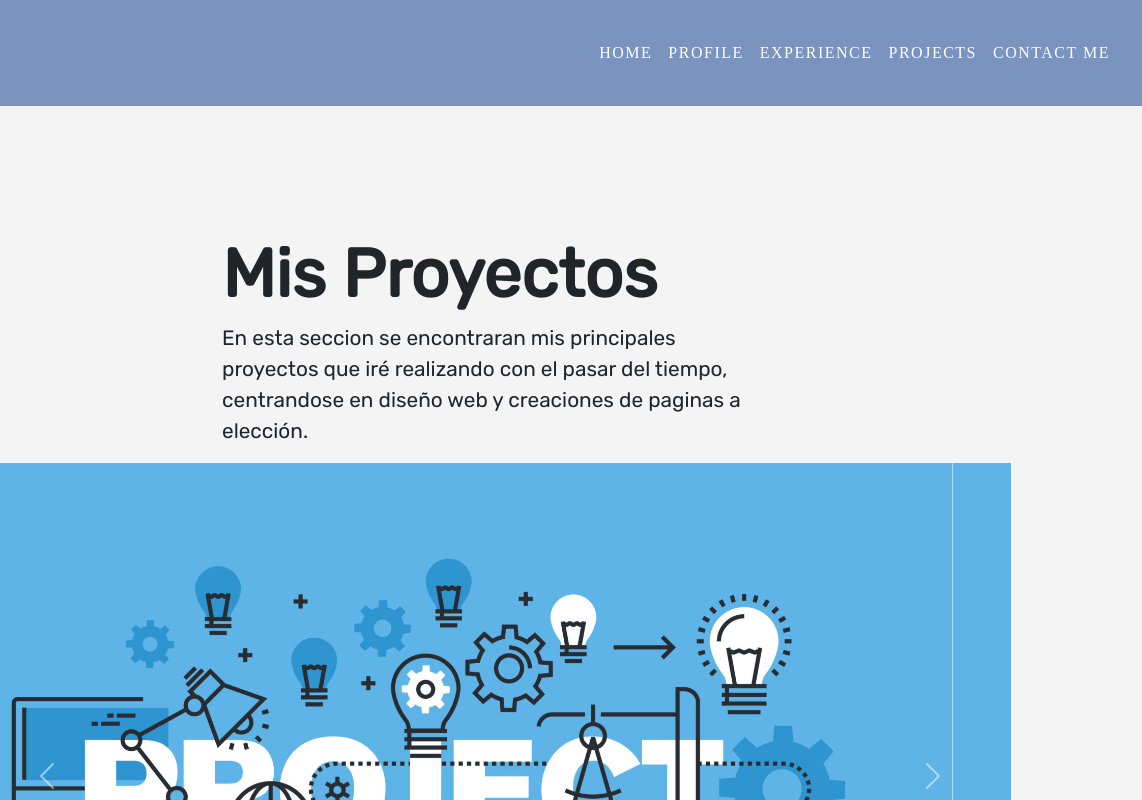
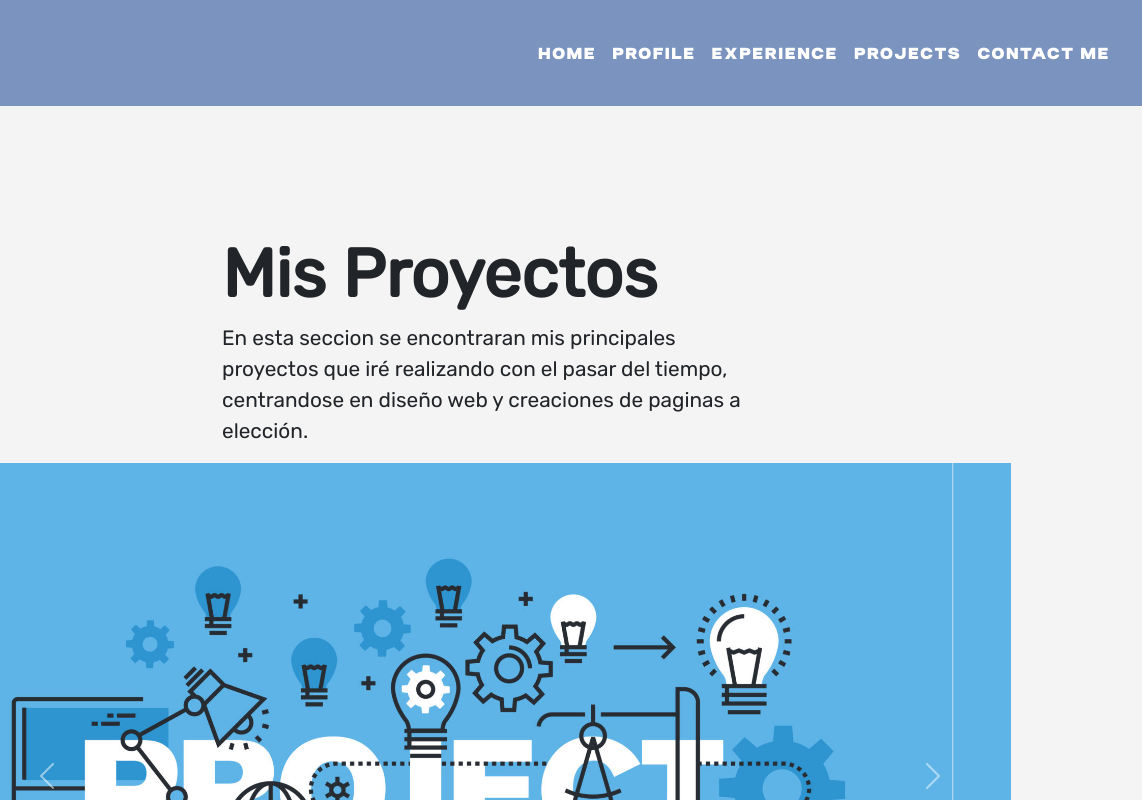
Before and after one commit to MariannOrtiz/Portfolio, a website: page projects.html in a window 1280 px wide. Shown: the top 800 px of the page, 138-1280 px from the left. Drawn offline with nearby package versions, Linux system fonts and the light colour scheme; files that its build step writes are made by us from their sources; the site is published under a folder, as on GitHub Pages, so addresses that start at the root find nothing; files whose address does not match are found by name.

Commit message:
font fix

```diff
--- a/projects.html
+++ b/projects.html
@@ -97,21 +97,21 @@
           </div>
           <div class="carousel-inner">
             <div class="carousel-item active">
-              <img src="./images/projects.jpg" class="d-block w-100" alt="...">
+              <img src="./images/projects.jpg" class="d-block w-100" alt="project placeholder">
               <div class="carousel-caption d-none d-md-block">
                 <h5>First slide label</h5>
                 <p>Some representative placeholder content for the first slide.</p>
               </div>
             </div>
             <div class="carousel-item">
-              <img src="./images/projects.jpg" class="d-block w-100" alt="...">
+              <img src="./images/projects.jpg" class="d-block w-100" alt="project placeholder">
               <div class="carousel-caption d-none d-md-block">
                 <h5>Second slide label</h5>
                 <p>Some representative placeholder content for the second slide.</p>
               </div>
             </div>
             <div class="carousel-item">
-              <img src="./images/projects.jpg" class="d-block w-100" alt="...">
+              <img src="./images/projects.jpg" class="d-block w-100" alt="project placeholder">
               <div class="carousel-caption d-none d-md-block">
                 <h5>Third slide label</h5>
                 <p>Some representative placeholder content for the third slide.</p>
--- a/sass/partials/_root.scss
+++ b/sass/partials/_root.scss
@@ -6,33 +6,33 @@ $bg-principal: #f4f4f4;
 
 @font-face {
     font-family: "Candu-Bold";
-  src: url(/fonts/Candu/Candu-Bold.ttf);
+    src: url(./fonts/Candu/Candu-Bold.ttf);
 }
 @font-face {
     font-family: "Candu-Condensed";
-  src: url(/fonts/Candu/Candu-Condensed.ttf);
+    src: url(./fonts/Candu/Candu-Condensed.ttf);
 }
 @font-face {
     font-family: "Candu-Regular";
-  src: url(/fonts/Candu/Candu-Regular.ttf);
+    src: url(./fonts/Candu/Candu-Regular.ttf);
 }
 @font-face {
     font-family: "Candu-Rounded";
-  src: url(/fonts/Candu/Candu-Rounded-Regular.ttf);
+    src: url(./fonts/Candu/Candu-Rounded-Regular.ttf);
 }
 @font-face {
     font-family: "primeform-black";
-  src: url(/fonts/primeform/PrimeformPro-Black.otf);
+    src: url(./fonts/primeform/PrimeformPro-Black.otf);
 }
 @font-face {
     font-family: "primeform-bold";
-  src: url(/fonts/primeform/PrimeformPro-Bold.otf);
+    src: url(./fonts/primeform/PrimeformPro-Bold.otf);
 }
 @font-face {
     font-family: "primeform-medium";
-  src: url(/fonts/primeform/PrimeformPro-Medium.otf);
+    src: url(./fonts/primeform/PrimeformPro-Medium.otf);
 }
 @font-face {
     font-family: "nofex";
-  src: url(/fonts/nofex/Nofex.ttf);
+    src: url(./fonts/nofex/Nofex.ttf);
 }
```
Also changed, not shown: profile.html (+1 -1 lines). Lines whose indentation alone changed are shown as unchanged.
